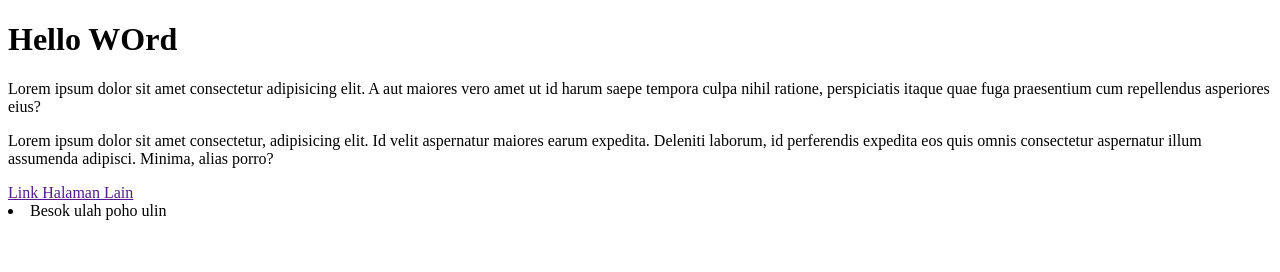
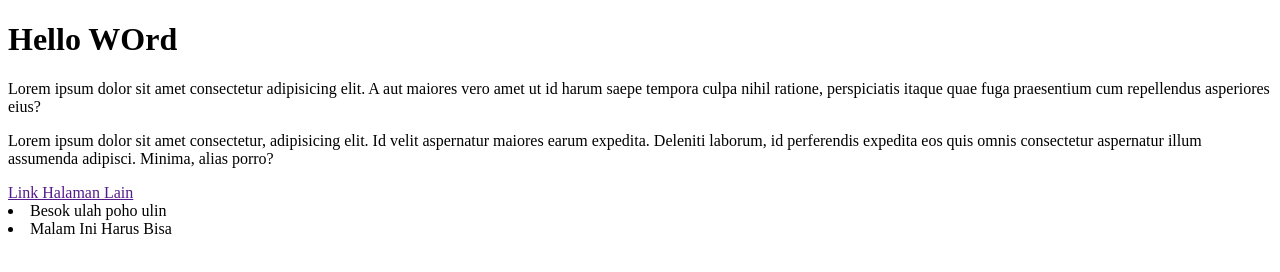
Before and after one commit to ginanjarademulyana/Rekweb-Pertemuan2-Latihan1, a plain HTML site: page index.html in a window 1280 px wide. Drawn offline with Linux system fonts and the light colour scheme.

Commit message:
Menambahkan line baru di index.html

```diff
--- a/index.html
+++ b/index.html
@@ -13,5 +13,7 @@
         <a href="">Link Halaman Lain</a>
 
         <li>Besok ulah poho ulin</li>
+
+        <li>Malam Ini Harus Bisa</li>
     </body>
 </html>
```
